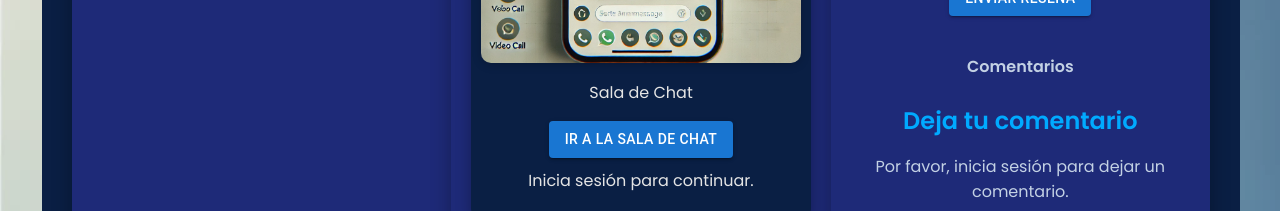
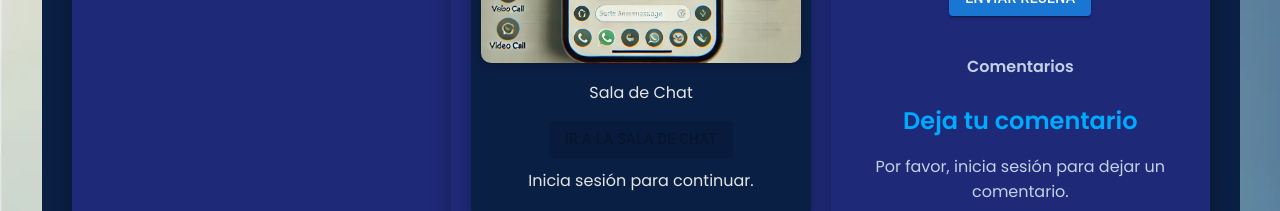
Before and after one commit to cesaaror/PresentationReactjs, a React (Create React App) app: page / in a window 1280 px wide. Shown: the part 1560-1771 px from the top of the page. Built offline with nearby package versions, Linux system fonts and the light colour scheme; no server answers; the database is empty.

Commit message:
🚀 Actualizando botón de chat con enlace a Vercel

```diff
--- a/src/ChatButton.js
+++ b/src/ChatButton.js
@@ -1,20 +1,21 @@
 import React from "react";
 import { Button } from "@mui/material";
-import { useNavigate } from "react-router-dom";
 
 const ChatButton = ({ user }) => {
-  const navigate = useNavigate();
-
   const openChatWindow = () => {
     if (user) {
-      navigate("/chatWindow");
+      window.location.href = "https://chatnextjs-eight.vercel.app/"; // 🔥 Redirige a la app en Vercel
     } else {
       alert("Por favor, inicia sesión para acceder al chat.");
     }
   };
 
   return (
-    <Button variant="contained" onClick={openChatWindow}>
+    <Button
+      variant="contained"
+      onClick={openChatWindow}
+      disabled={!user} // 🔥 Deshabilita el botón si el usuario no está autenticado
+    >
       Ir a la Sala de Chat
     </Button>
   );
```
